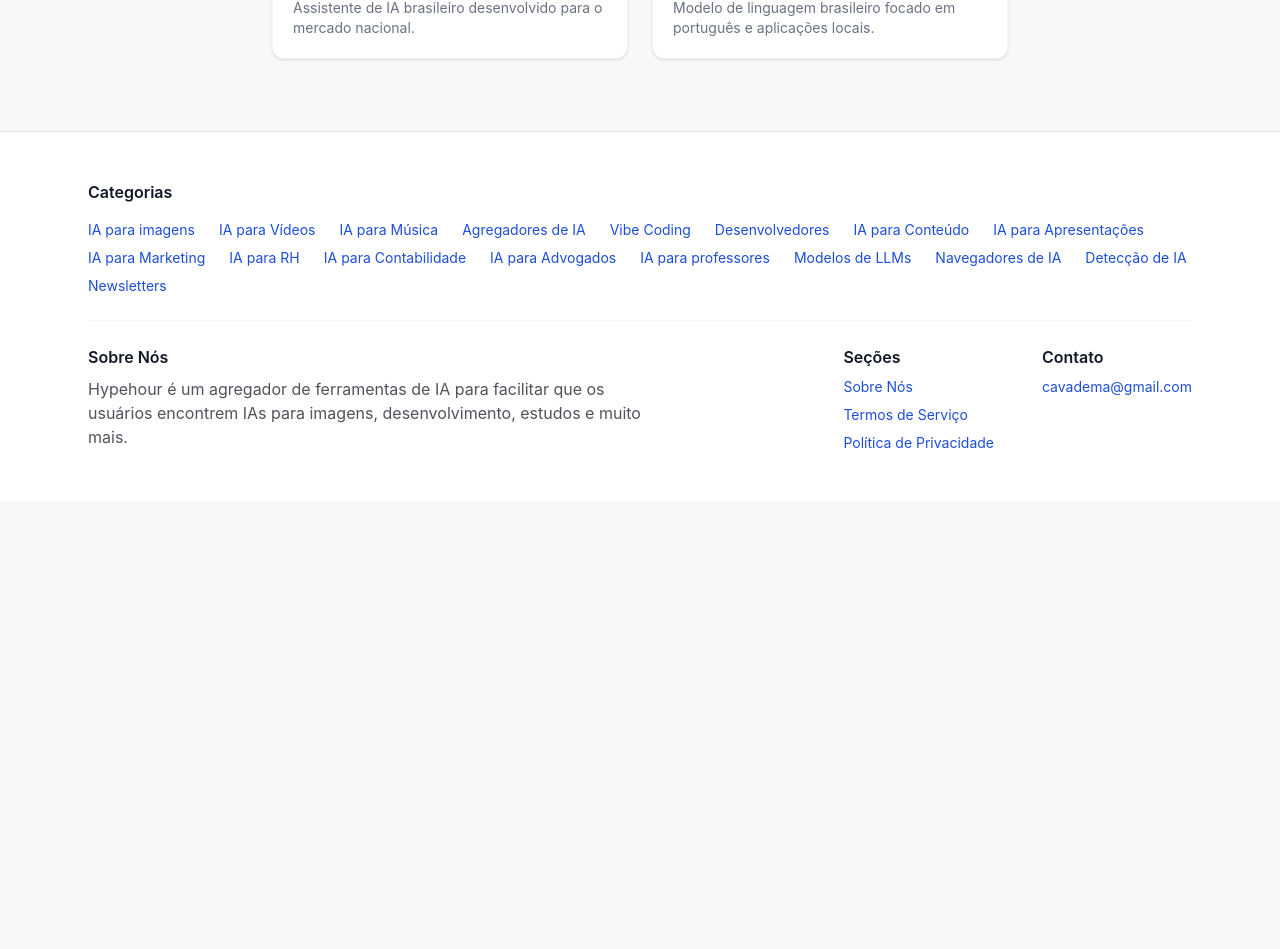
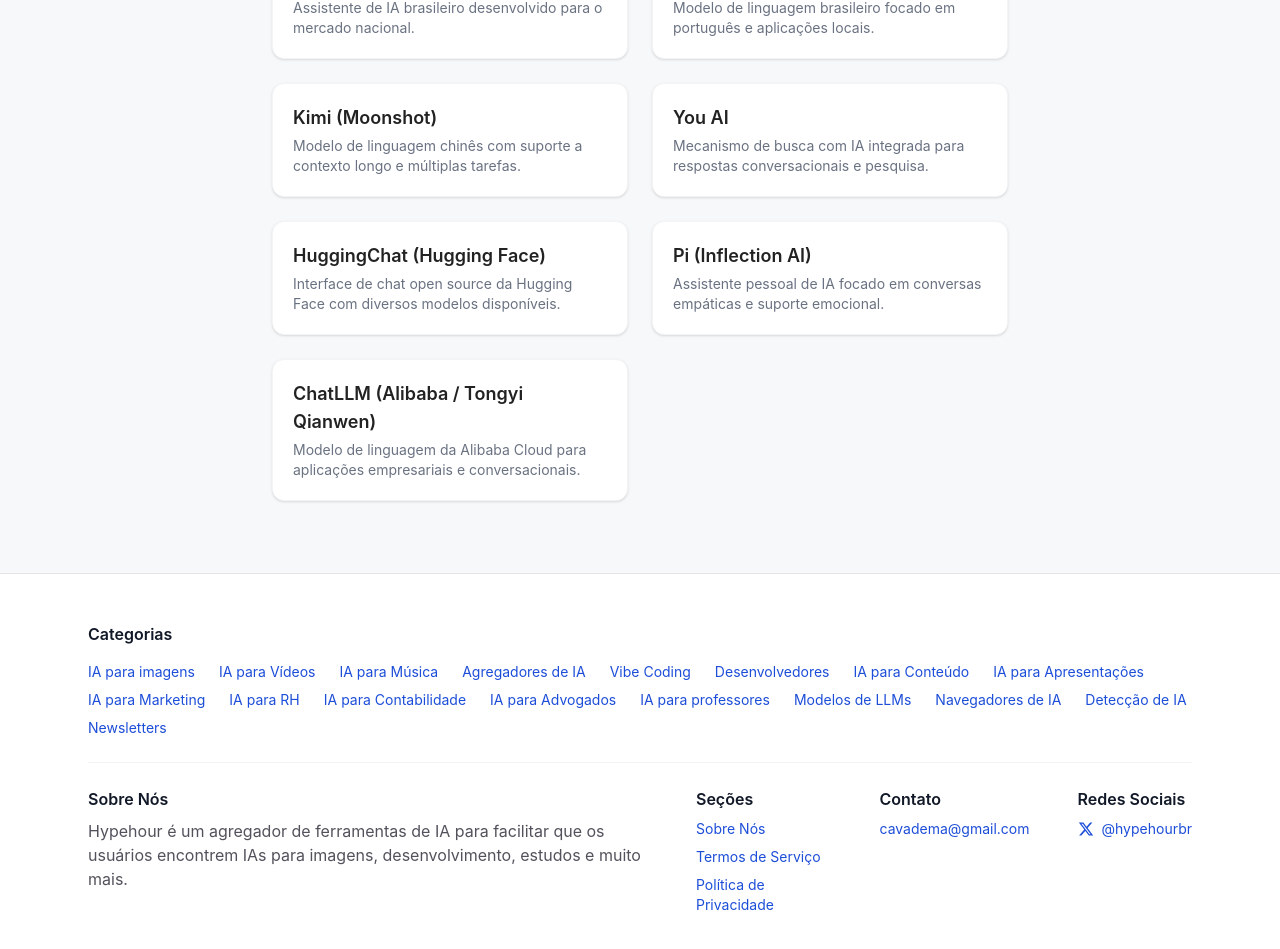
Before and after one commit to cavadema/hypehour, a Next.js app: page /modelos-de-llms in a window 1280 px wide. Shown: the part 1093-2042 px from the top of the page. Before the commit the page ends 1594 px from the top, so only its background shows below. Built offline with nearby package versions, Linux system fonts and the light colour scheme.

Commit message:
feat: add LLM models and social media footer
Add 5 new LLM models (Kimi, You AI, HuggingChat, Pi, ChatLLM) and add social media section to footer with X/Twitter link. Update logo image.

```diff
--- a/app/layout.tsx
+++ b/app/layout.tsx
@@ -98,6 +98,19 @@
                     <li><a href="mailto:cavadema@gmail.com" className="hover:underline">cavadema@gmail.com</a></li>
                   </ul>
                 </div>
+                <div>
+                  <h3 className="font-semibold mb-2">Redes Sociais</h3>
+                  <ul className="space-y-2 text-sm text-zinc-700">
+                    <li>
+                      <a href="https://x.com/hypehourbr" target="_blank" rel="noopener noreferrer" className="hover:underline flex items-center gap-2">
+                        <svg className="w-4 h-4" fill="currentColor" viewBox="0 0 24 24" aria-hidden="true">
+                          <path d="M18.244 2.25h3.308l-7.227 8.26 8.502 11.24H16.17l-5.214-6.817L4.99 21.75H1.68l7.73-8.835L1.254 2.25H8.08l4.713 6.231zm-1.161 17.52h1.833L7.084 4.126H5.117z" />
+                        </svg>
+                        @hypehourbr
+                      </a>
+                    </li>
+                  </ul>
+                </div>
               </div>
             </div>
           </div>
--- a/app/modelos-de-llms/page.tsx
+++ b/app/modelos-de-llms/page.tsx
@@ -62,6 +62,31 @@
     url: "https://www.maritaca.ai/",
     descricao: "Modelo de linguagem brasileiro focado em português e aplicações locais.",
   },
+  {
+    nome: "Kimi (Moonshot)",
+    url: "https://kimi.moonshot.cn/",
+    descricao: "Modelo de linguagem chinês com suporte a contexto longo e múltiplas tarefas.",
+  },
+  {
+    nome: "You AI",
+    url: "https://you.com/",
+    descricao: "Mecanismo de busca com IA integrada para respostas conversacionais e pesquisa.",
+  },
+  {
+    nome: "HuggingChat (Hugging Face)",
+    url: "https://huggingface.co/chat/",
+    descricao: "Interface de chat open source da Hugging Face com diversos modelos disponíveis.",
+  },
+  {
+    nome: "Pi (Inflection AI)",
+    url: "https://pi.ai/",
+    descricao: "Assistente pessoal de IA focado em conversas empáticas e suporte emocional.",
+  },
+  {
+    nome: "ChatLLM (Alibaba / Tongyi Qianwen)",
+    url: "https://tongyi.aliyun.com/",
+    descricao: "Modelo de linguagem da Alibaba Cloud para aplicações empresariais e conversacionais.",
+  },
 ];
 
 export const metadata = {
```
Also changed, not shown: public/logo.png.
